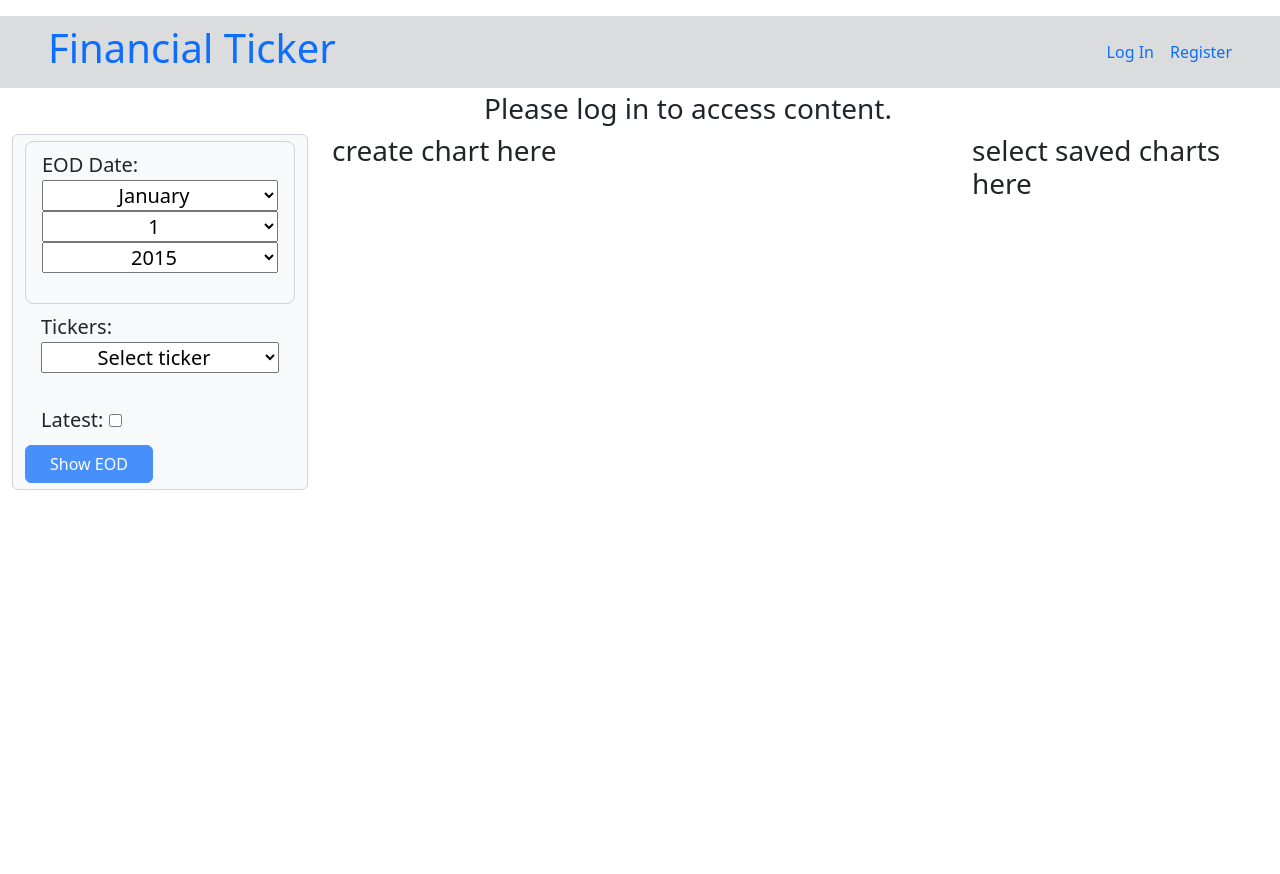
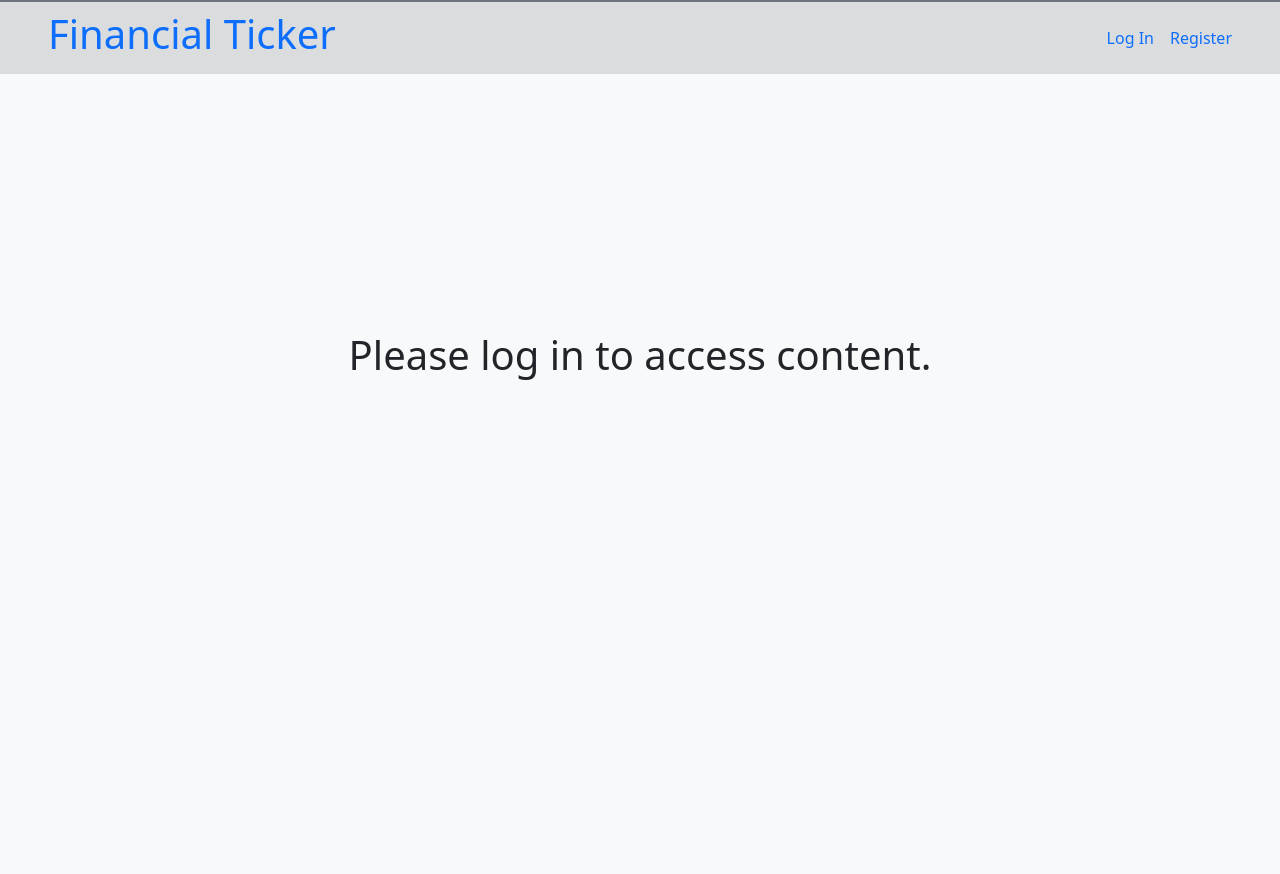
Before and after one commit to jkobell/INF601_JKFinalProject, a Django app: page /charts/ in a window 1280 px wide; the page is wider, and only the part inside the window is pictured. Before the commit the page ends 490 px from the top of that part, so only its background shows below. Run offline with Django 4.2, Linux system fonts and the light colour scheme.

Commit message:
add_eod_page_and_style_dashboard

```diff
--- a/charts/fin_api.py
+++ b/charts/fin_api.py
@@ -27,10 +27,14 @@ class FinApi():
         else:
            api_get = f'{self.api_base_url}/{path}/{eod_date}'
 
-        response = requests.get(api_get, params) #get call; todo: wrap in try except; log except
+        """ response = requests.get(api_get, params) #get call; todo: wrap in try except; log except
 
         if response.status_code == 200: #status code check
             response_json = json.loads(response.text) #convert to dictionary
             return response_json
         else:
             print(f"\n\tAPI Call failed with status code {response.status_code} at {api_get} with params: {params}") # error message if not status code 200
+   """
+        jsonstr = '{"pagination":{"limit":100,"offset":0,"count":1,"total":1},"data":[{"open":22.21,"high":23.11,"low":22.12,"close":22.99,"volume":1023900.0,"adj_high":23.105,"adj_low":22.12,"adj_close":22.99,"adj_open":22.21,"adj_volume":1023909.0,"split_factor":1.0,"dividend":0.0,"symbol":"NCR","exchange":"XNYS","date":"2022-11-22T00:00:00+0000"}]}'
+        response_json = json.loads(jsonstr) #convert to dictionary
+        return response_json
--- a/charts/templates/base.html
+++ b/charts/templates/base.html
@@ -5,7 +5,7 @@
 <!-- Bootstrap 5 CDN | from local if placed in static/css -->
 <link href="https://cdn.jsdelivr.net/npm/bootstrap@5.2.1/dist/css/bootstrap.min.css" rel="stylesheet">
 <script src="https://cdn.jsdelivr.net/npm/bootstrap@5.2.1/dist/js/bootstrap.bundle.min.js"></script>
-<nav class="navbar navbar-expand-sm bg-secondary bg-opacity-25 mt-3">
+  <nav class="border-top border-2 border-secondary navbar navbar-expand-sm bg-secondary bg-opacity-25">
     <h1 class="ms-5 text-primary text-nowrap">Financial Ticker</h1>
     <div class="nav container-fluid col-md-8 me-1 justify-content-end">
       <ul class="navbar-nav me-4">
@@ -43,9 +43,5 @@
     <header>
       {% block header %}{% endblock %}
     </header>
-  <div class="container-fluid">
-    <div class="row">
         {% block content %}{% endblock %}
-    </div>
-  </div>
   </section>
--- a/charts/templates/charts/index.html
+++ b/charts/templates/charts/index.html
@@ -1,44 +1,23 @@
 {% extends 'base.html' %}
-
 {% block header %}
     {% if user.is_authenticated %}
-        <nav class="navbar navbar-expand-sm bg-light border-bottom justify-content-center">
-            <div class="ms-5">
-                <h3 class="text-secondary">{{ user.username }} {{page_name}}</h3>
+        <div class="d-flex justify-content-center">
+            <div class="flex-fill text-center text-light fw-bolder fs-2 bg-secondary bg-opacity-50">{{page_name}}</div>
         </div>
-        </nav>
     {% endif %}
 {% endblock %}
-
 {% block content %}
-  <article class="ms-5 mt-1">
-    {% if pages_list %}
 <div class="d-flex justify-content-center">
 {% if user.is_authenticated %}
-        <ul class="bg-secondary bg-opacity-25 px-5 py-3">
-            {% for page in pages_list %}
-                <li class="fs-4 py-2 text-capitalize"><a href="{% url page %}">{{ page }}</a></li>
-            {% endfor %}
-        </ul>
-        {% else %}
-        <h3>Please log in to access content.</h3>
-        {% endif %}
+    <div class="container-fluid" style="height: 100vh;">
+        <div class="row border-top border-2 border-secondary">
+            <div class="col-3 border-end border-5 border-secondary py-2" style="height: 100vh; background-color: lightgrey;">
+                <div class="mt-2 d-flex justify-content-center bg-secondary bg-opacity-25 pt-1">
+                    <div class="fs-4 fw-bolder text-primary">End Of Day</div>
                 </div>
-    {% else %}
-        <p>No Exchanges are available.</p>
-    {% endif %}
-</article>
-{% if messages %}
-    <ul>
-        {% for message in messages %}
-            <li>{{ message }}</li>
-        {% endfor %}
-    </ul>
-{% endif %}
-<div class="col-3">
                 <form method="post">
                     {% csrf_token %}
-        <div class="d-flex justify-content-center form-control form-group bg-light mb-3">
+                    <div class="d-flex justify-content-center form-control form-group bg-light mb-3 py-5 px-3">
                         <div>
                             <div class="form-control-lg" style="padding-bottom:1.5em;border-style:solid; border-width:1px ;border-color:lightgrey;">
                                 {{date_form.errors}}
@@ -52,17 +31,34 @@
                                 {{checkbox_form.errors}}
                                 {{checkbox_form}}
                             </div>
-                <div class="form-group">
+                            <div class="form-control-lg">
                                 <button type="submit" class="btn ps-4 pe-4 btn-primary opacity-75">Show EOD</button>
                             </div>
                         </div>
                     </div>
                 </form>
             </div>
-<div class="col-6">
+            <div class="col-6 border-end border-5 border-secondary py-2 bg-light" style="height: 100vh;">
                 <h3>create chart here</h3>
             </div>
-<div class="col-3">
+            <div class="col-3 border-end border-5 border-secondary py-2 bg-secondary bg-opacity-25" style="height: 100vh;">
                 <h3>select saved charts here</h3>
             </div>
+        </div>
+    </div>
+{% else %}
+    <div class="container-fluid bg-light" style="height: 100vh;">
+        <div class="d-flex justify-content-center" style="margin-top: 20%;">
+            <div class="fs-1">Please log in to access content.</div>
+        </div>
+    </div>
+{% endif %}
+</div>
+{% if messages %}
+    <ul>
+        {% for message in messages %}
+            <li>{{ message }}</li>
+        {% endfor %}
+    </ul>
+{% endif %}
 {% endblock %}
--- a/charts/views.py
+++ b/charts/views.py
@@ -1,6 +1,8 @@
 # INF601 - Advanced Programming in Python
 # James Kobell
 # Final Project
+import dateparser as dp # for parse json datetime string value
+#from django.utils import formats
 from django.shortcuts import render, redirect
 from django.http import Http404
 from django.contrib.auth.forms import UserCreationForm, AuthenticationForm
@@ -54,7 +56,7 @@ def logout_request(request):
     #messages.info(request, f"You are now logged out.") #uncomment to debug
     return redirect('index')
 
-#index user dashboard view
+#index user dashboard view with forms
 @never_cache
 def index(request):
     if request.method == 'POST':
@@ -64,7 +66,15 @@ def index(request):
         if form.is_valid() and date_form.is_valid() and checkbox_form.is_valid():
             eod_data = getApiEod(date_form.cleaned_data['date_field'] , form.cleaned_data['ticker_choice'], checkbox_form.data.get('is_latest'))
             data = eod_data['data']
-            return render(request, 'charts/eod_data.html', context={'eod_data': data})
+            eod_date = ''
+            for item in data:
+                for key in item:
+                    if key == 'date':
+                        eod_date = item[key]
+
+            time = dp.parse(item['date']) # convert value to datetime object
+            ftime = time.strftime("%m/%d/%Y") # format date - 01/01/2099
+            return render(request, 'charts/eod_data.html', context={'eod_data': data, 'eod_date': ftime, 'page_name': 'End of Day'})
         else:
             messages.error(request,"Error on submit.")
 
```
Also changed, not shown: charts/templates/charts/eod_data.html (+65 -7 lines), charts/forms.py (line endings or trailing spaces). Lines whose indentation alone changed are shown as unchanged.
